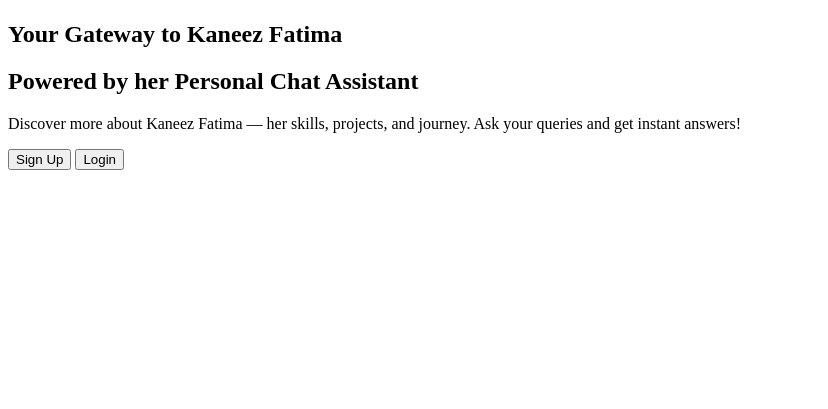
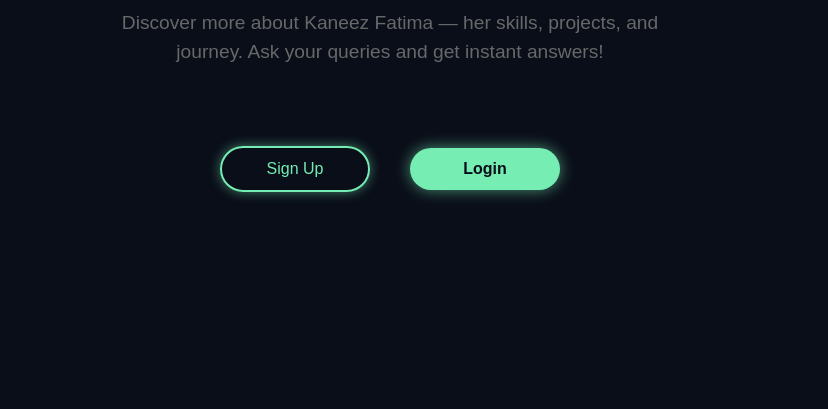
Before and after one commit to KANEEZ-FATIMA18/Javascript-Class-assignment, a plain HTML site: page Chatbot/index.html in a window 1280 px wide. Shown: the part 391-800 px from the top of the page, without its empty margins (0-828 px from the left). Drawn offline with Linux system fonts and the light colour scheme; the site is published under a folder, as on GitHub Pages, so addresses that start at the root find nothing; a script that the page names is missing.

```diff
--- a/Chatbot/index.html
+++ b/Chatbot/index.html
@@ -5,7 +5,7 @@
   <meta charset="utf-8" />
   <meta name="viewport" content="width=device-width, initial-scale=1, shrink-to-fit=no" />
   <title>Chat Assistant</title>
-  <link rel="stylesheet" href="/Chatbot/style.css" />
+<link rel="stylesheet" href="style.css">
 </head>
 
 <body>
```
